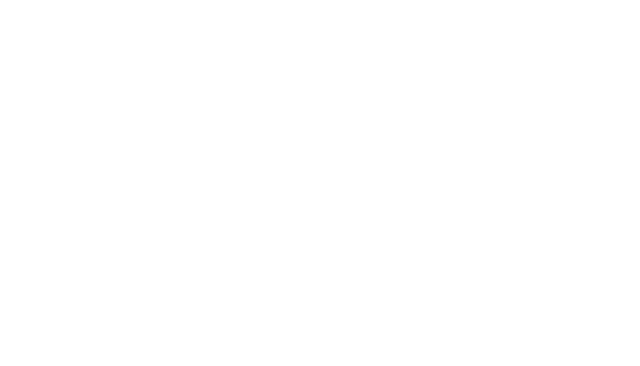
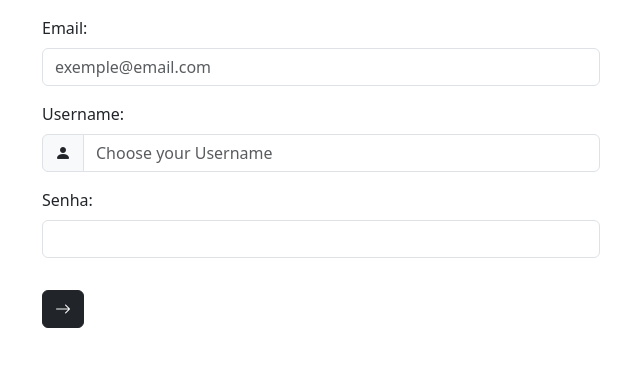
Before and after one commit to GustavoRSenai/Bootstrap_Intro_GustavoRodrigues, a plain HTML site: page ex4_formulario-sub-css/ex4.html in a window 1280 px wide. Shown: the whole page, without its empty margins (40-680 px from the left). Drawn offline with nearby package versions, Linux system fonts and the light colour scheme.

Commit message:
formulário com bootstrap

```diff
--- a/ex4_formulario-sub-css/ex4.html
+++ b/ex4_formulario-sub-css/ex4.html
@@ -16,9 +16,34 @@
 </head>
 <body>
 
+    <div class="container mt-3">
+        <form action="" class="custom-form">
 
-    <!-- 1ª Digitação (Aqui) -->
+            <div class="col-sm-6 mb-3">
+                <label for="email" class="form-label custom-input">Email:</label>
+                <input type="email" class="form-control custom-input" placeholder="exemple@email.com">
+            </div>
 
+            <div class="col-sm-6 mb-3">
+                <label for="nome" class="form-label custom-input">Username:</label>
+                <div class="input-group">
+
+                    <span class="input-group-text custom-icon ">
+                        <i class="bi-person-fill"></i>
+                    </span>
+
+                    <input type="text" class="form-control custom-input" placeholder="Choose your Username">
+                </div>
+            </div>
+
+            <div class="col-sm-6 mb-3">
+                <label for="senha" class="form-label">Senha:</label>
+                <input type="password" class="form-control custom-input">
+            </div>
+
+            <button type="submit" class="btn btn-dark custom-button mt-3"><i class="bi-arrow-right"></i></button>
+        </form>
+    </div>
 
     <script src="https://cdn.jsdelivr.net/npm/bootstrap@5.3.0/dist/js/bootstrap.bundle.min.js"></script>
 </body>
```
